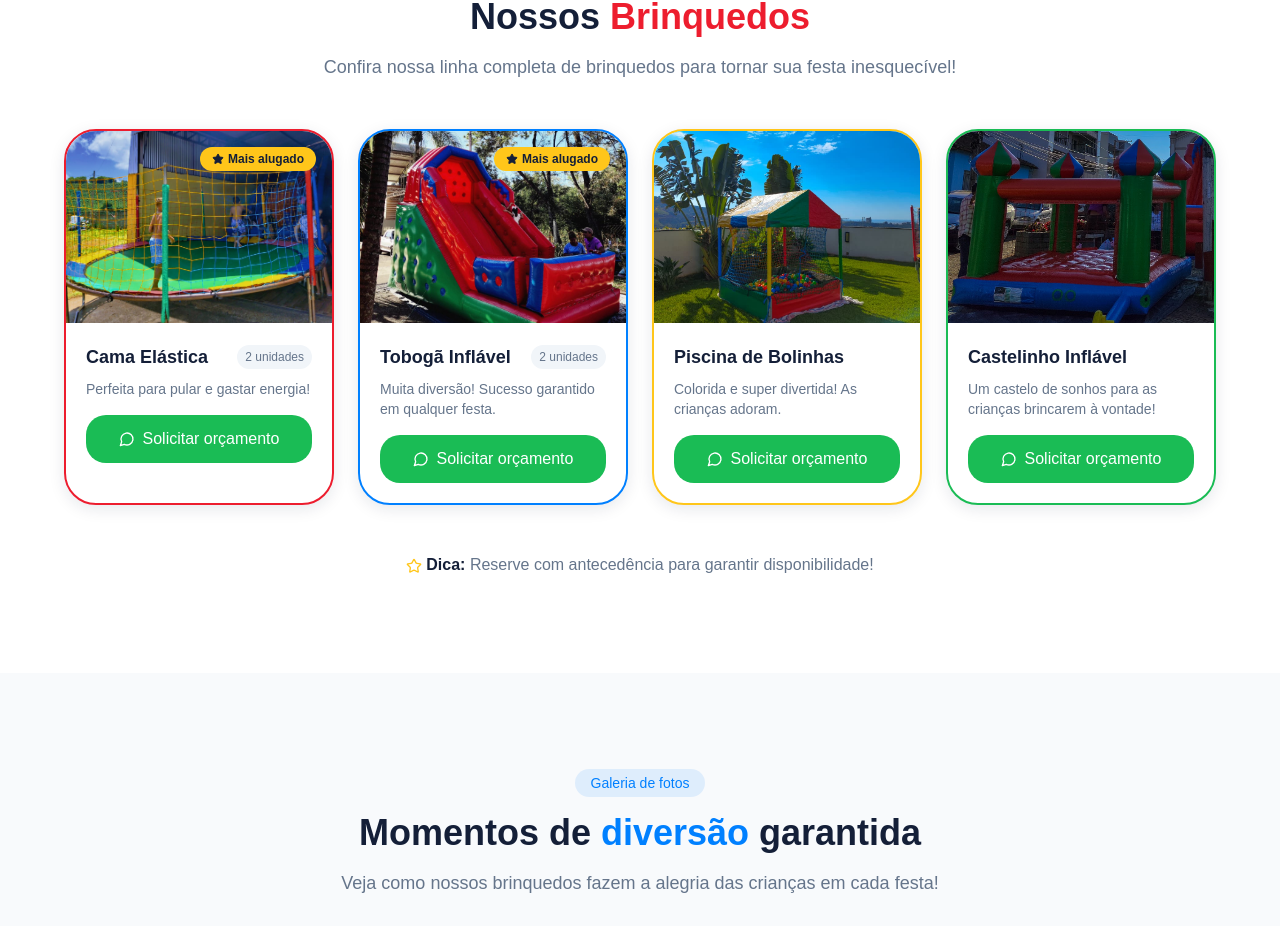
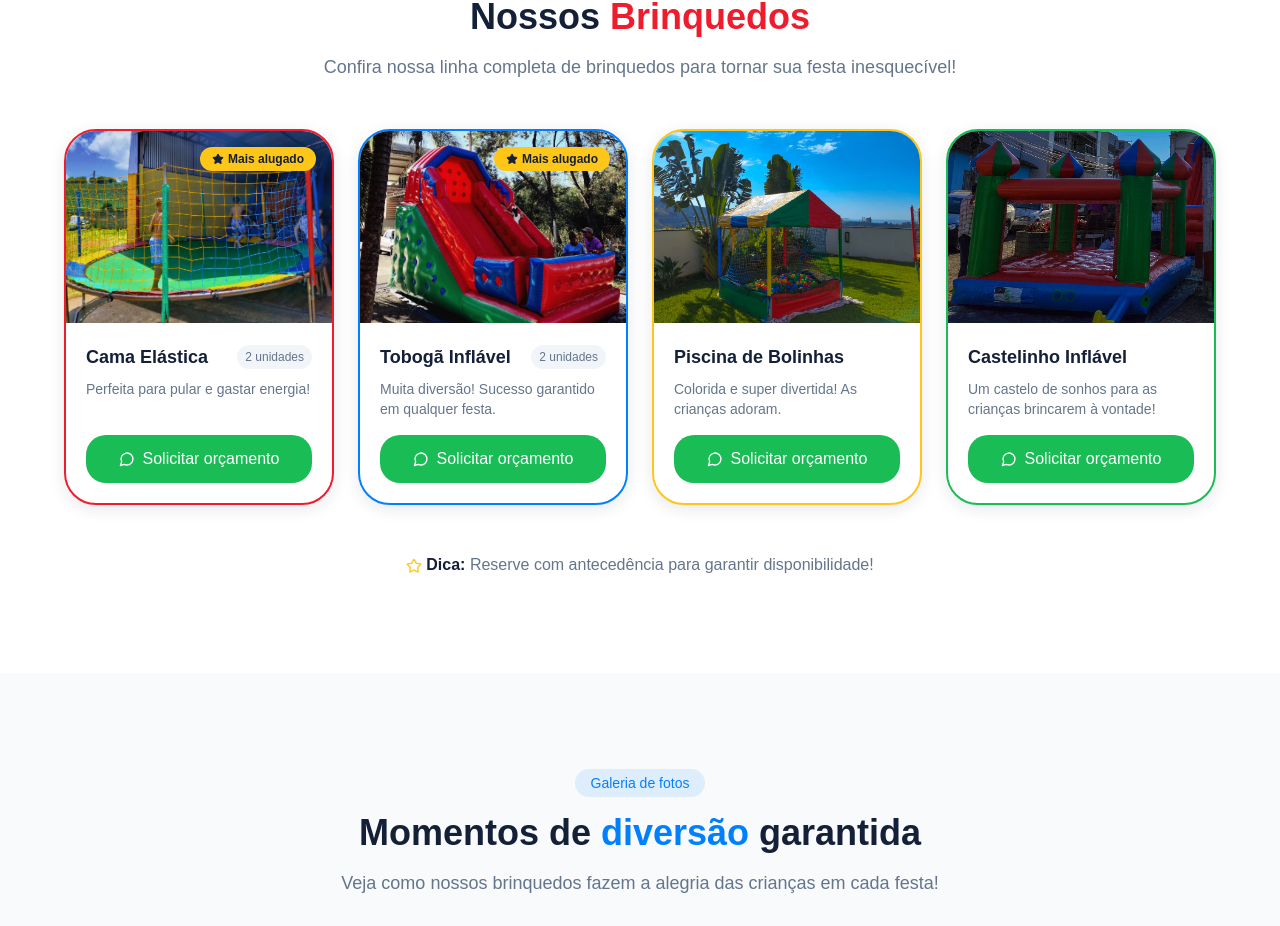
Before and after one commit to gabrielfilippe/brinquedos-tia-nilza, a React (Vite) app: page / in a window 1280 px wide. Shown: the part 1652-2578 px from the top of the page. Built offline with nearby package versions, Linux system fonts and the light colour scheme; the HTML template or start-up script is replaced by a standard one.

Commit message:
fix: Melhorar o layout e o espaçamento no componente ToysSection

```diff
--- a/src/components/ToysSection.tsx
+++ b/src/components/ToysSection.tsx
@@ -60,7 +60,8 @@ const ToysSection = () => {
             Nossos <span className="text-primary">Brinquedos</span>
           </h2>
           <p className="text-lg text-muted-foreground max-w-2xl mx-auto">
-            Confira nossa linha completa de brinquedos para tornar sua festa inesquecível!
+            Confira nossa linha completa de brinquedos para tornar sua festa
+            inesquecível!
           </p>
         </div>
 
@@ -69,7 +70,7 @@ const ToysSection = () => {
           {toys.map((toy, index) => (
             <div
               key={toy.id}
-              className={`group relative bg-card rounded-3xl overflow-hidden shadow-card hover:shadow-card-hover transition-all duration-300 hover:-translate-y-2 border-2 ${toy.color} animate-fade-in`}
+              className={`group relative bg-card rounded-3xl overflow-hidden shadow-card hover:shadow-card-hover transition-all duration-300 hover:-translate-y-2 border-2 ${toy.color} animate-fade-in flex flex-col`}
               style={{ animationDelay: `${index * 100}ms` }}
             >
               {/* Popular Badge */}
@@ -90,9 +91,11 @@ const ToysSection = () => {
               </div>
 
               {/* Content */}
-              <div className="p-5">
+              <div className="p-5 flex flex-col flex-grow">
                 <div className="flex items-center justify-between mb-2">
-                  <h3 className="text-lg font-bold text-foreground">{toy.name}</h3>
+                  <h3 className="text-lg font-bold text-foreground">
+                    {toy.name}
+                  </h3>
                   {toy.quantity > 1 && (
                     <span className="text-xs font-medium px-2 py-1 bg-muted rounded-full text-muted-foreground">
                       {toy.quantity} unidades
@@ -106,7 +109,7 @@ const ToysSection = () => {
                   href="https://wa.me/5535998119836"
                   target="_blank"
                   rel="noopener noreferrer"
-                  className="inline-flex items-center justify-center gap-2 w-full py-3 bg-green text-primary-foreground font-medium rounded-xl hover:scale-[1.02] transition-transform duration-300"
+                  className="inline-flex items-center justify-center gap-2 w-full py-3 bg-green text-primary-foreground font-medium rounded-xl hover:scale-[1.02] transition-transform duration-300 mt-auto"
                 >
                   <MessageCircle className="w-4 h-4" />
                   Solicitar orçamento
@@ -120,7 +123,8 @@ const ToysSection = () => {
         <div className="mt-12 text-center animate-fade-in">
           <p className="text-muted-foreground">
             <Star className="inline w-4 h-4 text-accent mr-1" />
-            <strong className="text-foreground">Dica:</strong> Reserve com antecedência para garantir disponibilidade!
+            <strong className="text-foreground">Dica:</strong> Reserve com
+            antecedência para garantir disponibilidade!
           </p>
         </div>
       </div>
--- /dev/null
+++ b/src/vite-env.d.ts
@@ -0,0 +1,31 @@
+/// <reference types="vite/client" />
+
+declare module '*.jpg' {
+  const src: string;
+  export default src;
+}
+
+declare module '*.jpeg' {
+  const src: string;
+  export default src;
+}
+
+declare module '*.png' {
+  const src: string;
+  export default src;
+}
+
+declare module '*.svg' {
+  const src: string;
+  export default src;
+}
+
+declare module '*.gif' {
+  const src: string;
+  export default src;
+}
+
+declare module '*.webp' {
+  const src: string;
+  export default src;
+}
```
